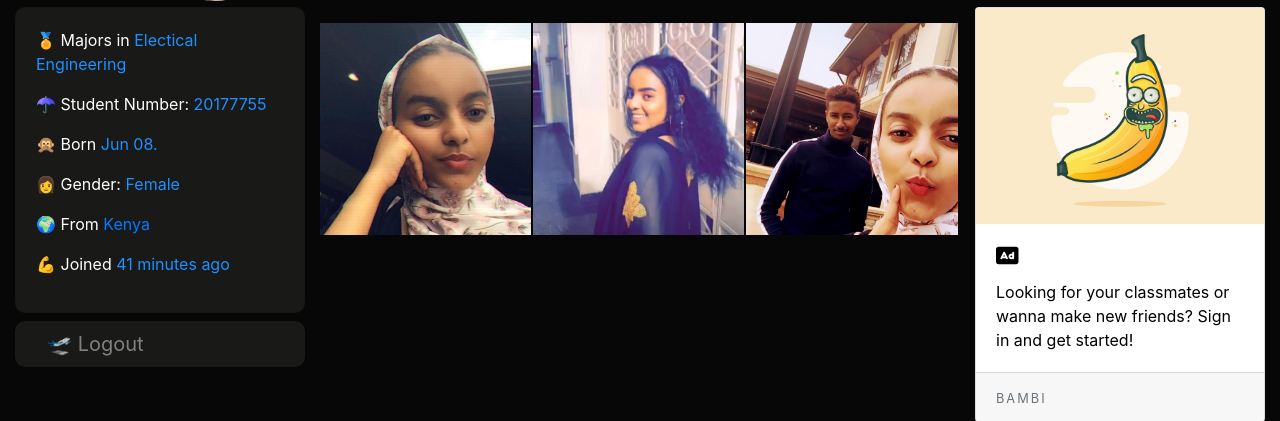
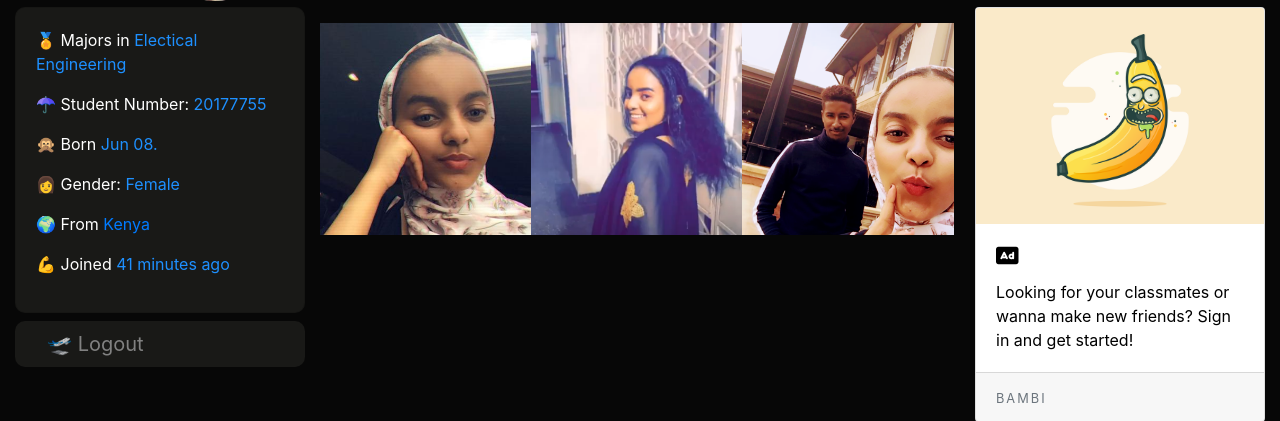
Before and after one commit to toc-dev/dating, a Flask app: a page that uses bambiv3/templates/user_posts.html in a window 1280 px wide. Shown: the part 213-634 px from the top of the page. Run offline with Flask 2, Linux system fonts and the light colour scheme; data comes from the database, SQL or seed files in the repository; both versions use the stored data as it was after the commit; some libraries are stand-ins or nearby versions.

Commit message:
fixing profile images

```diff
--- a/bambiv3/templates/user_posts.html
+++ b/bambiv3/templates/user_posts.html
@@ -364,8 +364,8 @@ section .btn {
 
       <div class="row mt-3">
         <img src="{{ url_for('static', filename='profile_pics/' + user.dp) }}" alt="default profile" class="profile-thumbnail" style="width:33%;">
-        <img src="{{ url_for('static', filename='profile_pics/' + user.dp2) }}" alt="default profile" class="profile-thumbnail" style="width:33%;margin-left:2px;">
-        <img src="{{ url_for('static', filename='profile_pics/' + user.dp3) }}" alt="default profile" class="profile-thumbnail" style="width:33%;margin-left:2px;">
+        <img src="{{ url_for('static', filename='profile_pics/' + user.dp2) }}" alt="default profile" class="profile-thumbnail" style="width:33%;">
+        <img src="{{ url_for('static', filename='profile_pics/' + user.dp3) }}" alt="default profile" class="profile-thumbnail" style="width:33%;">
       </div>
 
 </div>
```
Also changed, not shown: bambiv3/site.db.
